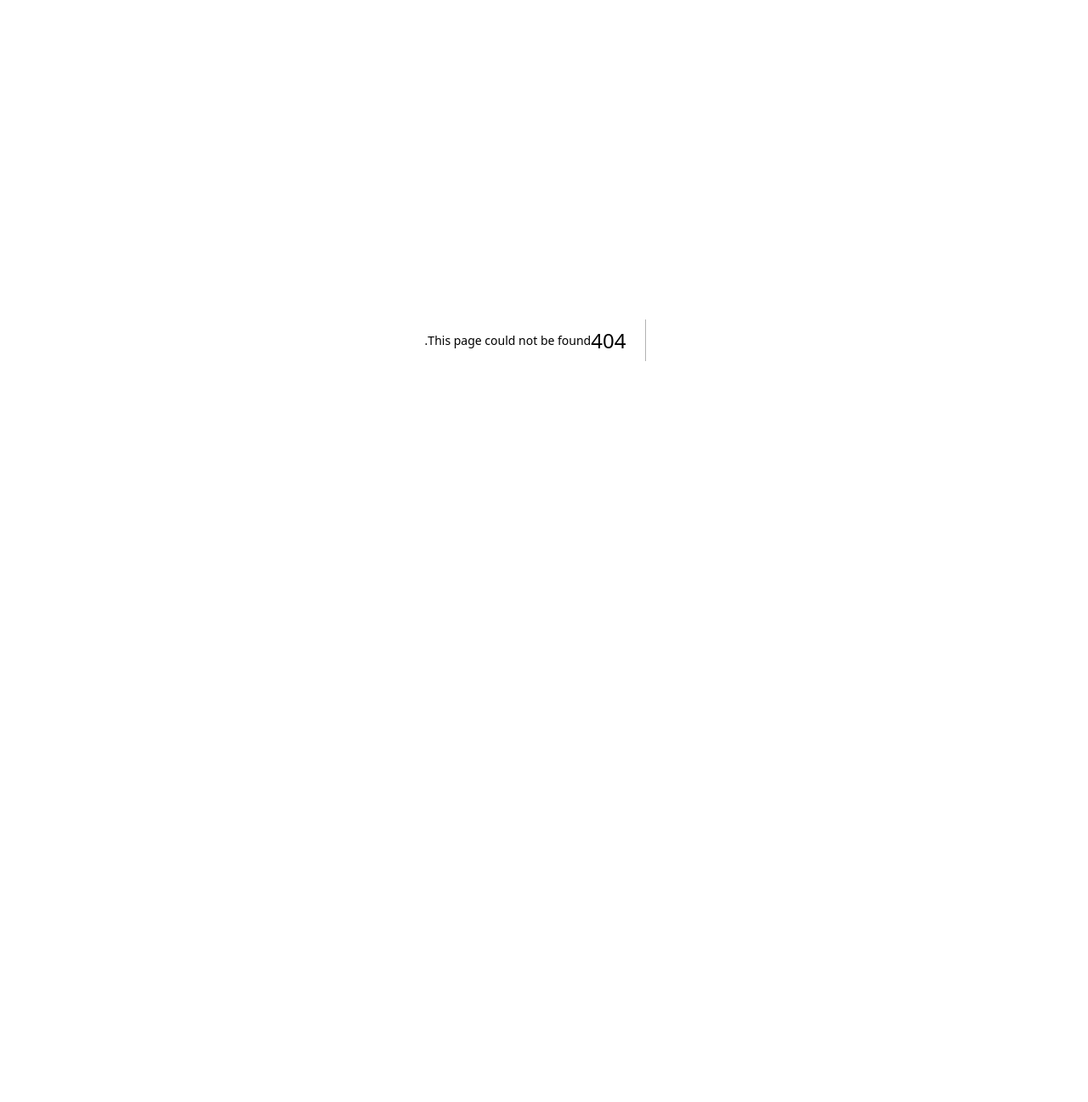
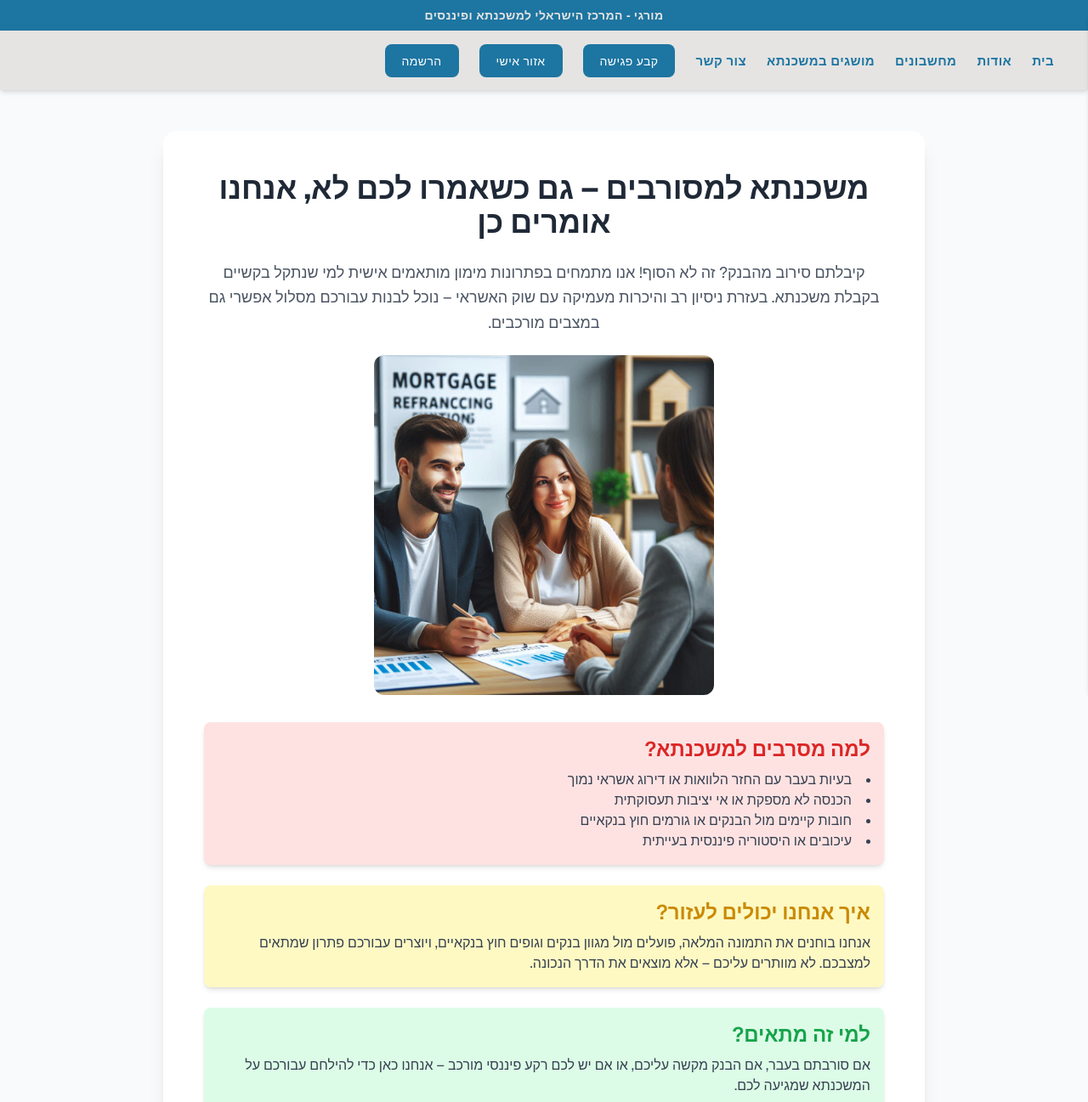
Before and after one commit to guycoh/mortgage, a Next.js app: page /home/mortgage_for_refused_clients in a window 1280 px wide. Before the commit this address had no page. Shown: the top 1297 px of the page at 85% size. Before the commit the page ends 800 px from the top, so only its background shows below. Built offline with nearby package versions, Linux system fonts and the light colour scheme.

Commit message:
עדכון תכונה חדשה / תיקון באג / שיפורי UI

```diff
--- /dev/null
+++ b/app/home/mortgage_for_refused_clients/page.tsx
@@ -0,0 +1,56 @@
+"use client"
+import Image from "next/image";
+import Link from "next/link";
+
+export default function MortgageForRefusedClients() {
+  return (
+    <div className="bg-gray-50 min-h-screen py-12 px-6 sm:px-12 md:px-20">
+      <div className="max-w-4xl mx-auto bg-white shadow-xl rounded-2xl p-8 sm:p-12">
+        <h1 className="text-3xl sm:text-4xl font-bold text-gray-800 text-center mb-6">
+          משכנתא למסורבים – גם כשאמרו לכם לא, אנחנו אומרים כן
+        </h1>
+        <p className="text-lg text-gray-600 leading-relaxed text-center mb-6">
+          קיבלתם סירוב מהבנק? זה לא הסוף! אנו מתמחים בפתרונות מימון מותאמים אישית למי שנתקל בקשיים בקבלת משכנתא.
+          בעזרת ניסיון רב והיכרות מעמיקה עם שוק האשראי – נוכל לבנות עבורכם מסלול אפשרי גם במצבים מורכבים.
+        </p>
+        <Image
+          src="/assets/images/imgFiles/mortgage_refused_clients.jpg"
+          alt="משכנתא למסורבים"
+          width={400}
+          height={200}
+          className="rounded-xl mx-auto"
+        />
+        <div className="mt-8 space-y-6">
+          <div className="bg-red-100 p-4 rounded-lg shadow-md">
+            <h2 className="text-2xl font-semibold text-red-600">למה מסרבים למשכנתא?</h2>
+            <ul className="list-disc list-inside text-gray-700 mt-2">
+              <li>בעיות בעבר עם החזר הלוואות או דירוג אשראי נמוך</li>
+              <li>הכנסה לא מספקת או אי יציבות תעסוקתית</li>
+              <li>חובות קיימים מול הבנקים או גורמים חוץ בנקאיים</li>
+              <li>עיכובים או היסטוריה פיננסית בעייתית</li>
+            </ul>
+          </div>
+          <div className="bg-yellow-100 p-4 rounded-lg shadow-md">
+            <h2 className="text-2xl font-semibold text-yellow-600">איך אנחנו יכולים לעזור?</h2>
+            <p className="text-gray-700 mt-2">
+              אנחנו בוחנים את התמונה המלאה, פועלים מול מגוון בנקים וגופים חוץ בנקאיים, ויוצרים עבורכם פתרון שמתאים למצבכם.
+              לא מוותרים עליכם – אלא מוצאים את הדרך הנכונה.
+            </p>
+          </div>
+          <div className="bg-green-100 p-4 rounded-lg shadow-md">
+            <h2 className="text-2xl font-semibold text-green-600">למי זה מתאים?</h2>
+            <p className="text-gray-700 mt-2">
+              אם סורבתם בעבר, אם הבנק מקשה עליכם, או אם יש לכם רקע פיננסי מורכב – אנחנו כאן כדי להילחם עבורכם על המשכנתא
+              שמגיעה לכם.
+            </p>
+          </div>
+        </div>
+        <div className="text-center mt-10">
+          <Link href="/home/schedule" className="bg-red-500 hover:bg-red-600 text-white font-bold py-3 px-6 rounded-lg text-lg shadow-md transition duration-300">
+             קבעו פגישה עם מומחה למשכנתאות
+          </Link>
+        </div>
+      </div>
+    </div>
+  );
+}
--- a/app/home/page.tsx
+++ b/app/home/page.tsx
@@ -40,7 +40,15 @@ export default function CategoryPage() {
 
   return (
     <div className="p-6">
-      <h1 className="text-2xl font-bold mb-4">איזה משכנתא מתאימה לי?</h1>
+      <h1 className="text-2xl font-bold mb-4">איזה משכנתא מתאימה לי? &nbsp;
+      <Link href={`/home/guide`} className="text-blue-400">
+                למדריך המשכנתא
+
+            </Link>
+
+
+      </h1>
+
       <div className="grid grid-cols-2 md:grid-cols-4 gap-4">
         {categories.map((category) => (
           <div key={category.id} className="p-4 shadow-md border rounded-lg">
--- a/app/layout.tsx
+++ b/app/layout.tsx
@@ -18,7 +18,7 @@ const defaultUrl = process.env.VERCEL_URL
 
 export const metadata = {
   metadataBase: new URL(defaultUrl),
-  title: "Next.js and Supabase Starter Kit",
+  title: "מורגי-משכנתא",
   description: "The fastest way to build apps with Next.js and Supabase",
   icons: {
     icon: '/assets/myLogo.svg',
```
Also changed, not shown: public/assets/images/imgFiles/mortgage_refused_clients.jpg (renamed from public/assets/images/imgFiles/_c39f62e6-8149-42bb-8d93-694db1be160a.jpeg).
